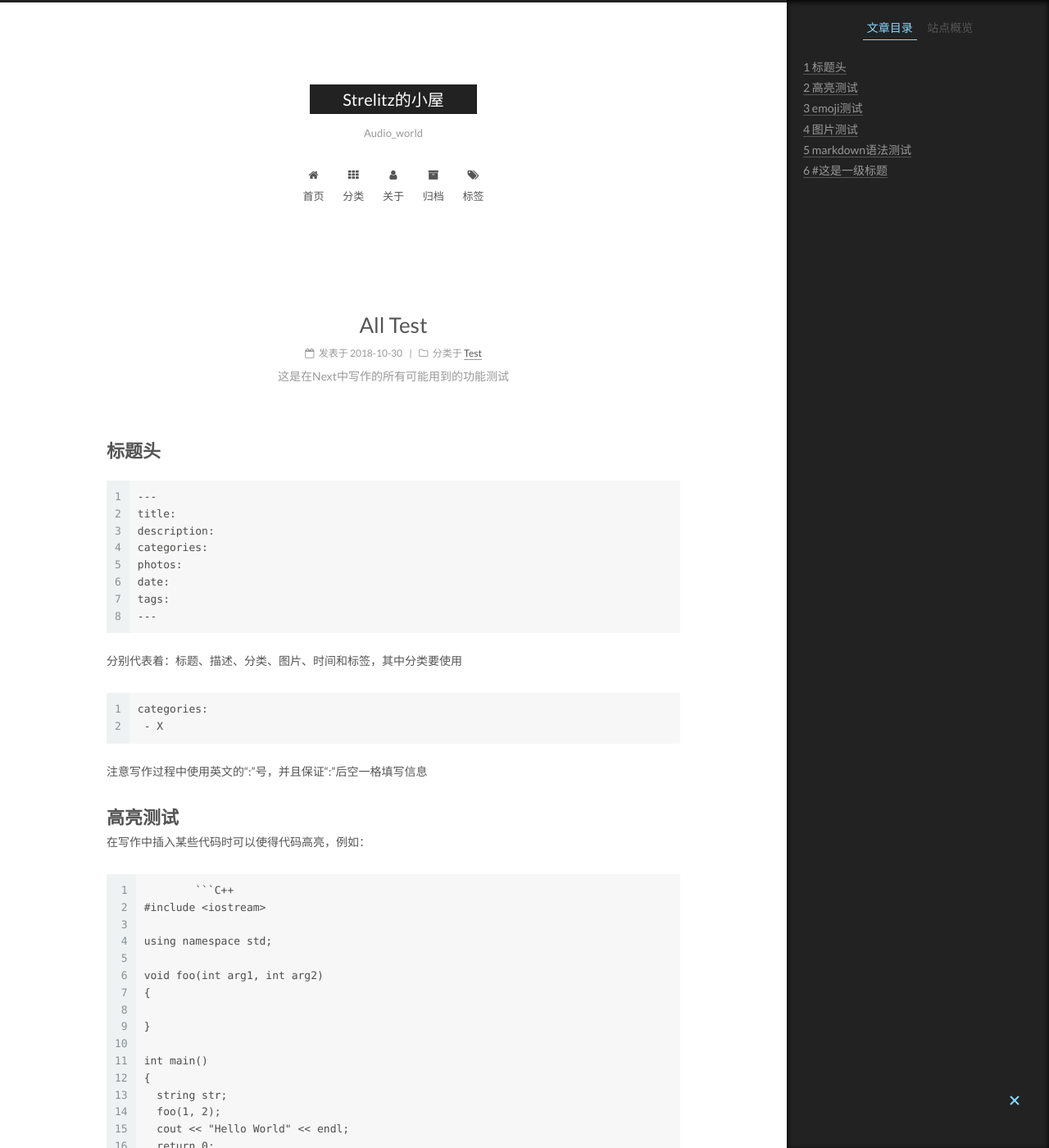
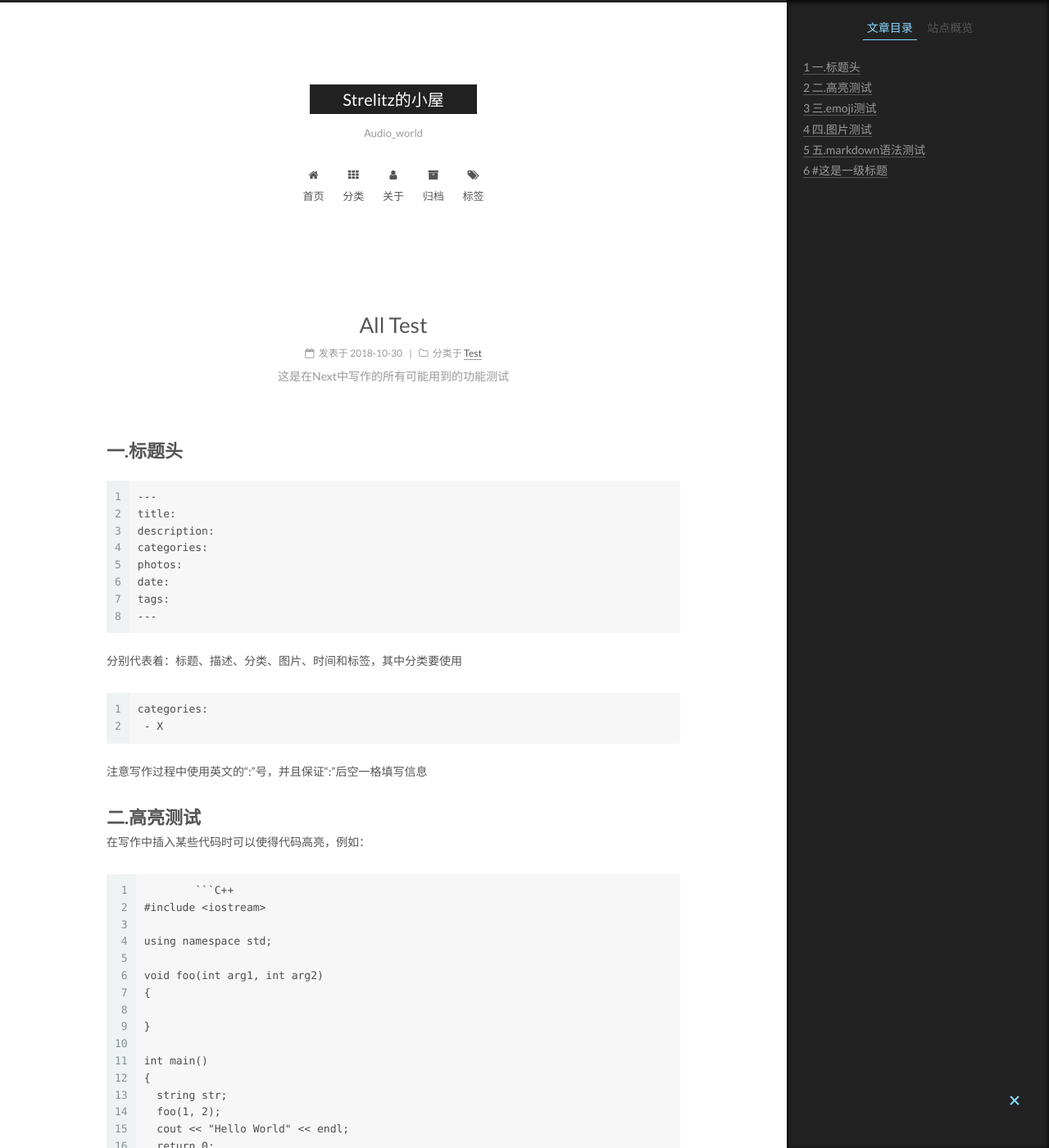
Before and after one commit to tangxuannnnn/strelitz.github.io, a Jekyll site: the page built from _posts/2018-10-30-all-test.md, in a window 1280 px wide and 1400 px high. Shown: the whole window at 82% size. Built offline with Jekyll 4.4.1, drawn with Linux system fonts in a browser that asks for light colours; emoji names are drawn with the system emoji font; some of the changed text lies outside the part shown.

Commit message:
Update _posts/2018-10-30-all-test.md

````diff
--- a/_posts/2018-10-30-all-test.md
+++ b/_posts/2018-10-30-all-test.md
@@ -6,7 +6,7 @@ categories:
 tags: 测试
 ---
 
-# 标题头
+# 一.标题头
 ```
 ---
 title:
@@ -24,7 +24,7 @@ categories:
 ```
 注意写作过程中使用英文的“:”号，并且保证“:”后空一格填写信息
 
-# 高亮测试
+# 二.高亮测试
 在写作中插入某些代码时可以使得代码高亮，例如：
 ```
 	```C++
@@ -66,7 +66,7 @@ int main()
 }
 ```
 
-# emoji测试
+# 三.emoji测试
 这里是emoji的测试。:smile: 哈哈
 
 全部的emoji表情详见:wink: :<https://www.webpagefx.com/tools/emoji-cheat-sheet/>
@@ -76,7 +76,7 @@ int main()
 :bowtie::smile::laughing::blush::smiley::relaxed::smirk:
 :heart_eyes::kissing_heart::kissing_closed_eyes::flushed::relieved::satisfied::grin:
 
-# 图片测试
+# 四.图片测试
 ## 标题图片
 这里指会出现在首页的以缩略图形式存在的图片,一行最多出现三张图，大小自动适应（应该）
 ```
@@ -89,8 +89,8 @@ photos:
 markdown语法同样适用，大小也是自适应的吧T-T，具体写在MD语法测试中
 ![Wallbase - dgnfly (wallbase.cc/wallpaper/1384450)](http://ww1.sinaimg.cn/large/81b78497jw1emfgts2pt4j21hc0u0k1c.jpg)
 
-# markdown语法测试
-## 标题
+# 五.markdown语法测试
+## (一)标题
 
 > # `#`这是一级标题
 > ## `##`这是二级标题
@@ -99,14 +99,14 @@ markdown语法同样适用，大小也是自适应的吧T-T，具体写在MD语
 > ##### `#####`这是五级标题
 > ###### `######`这是六级标题
 
-## 段落
+## (二)段落
 
 使用空一段来创建段落
 
 使用两个以上的空格
 来换行
 
-## 文字样式
+## (三)文字样式
 ### 加粗
 使用`**加粗**`或者`__加粗__`来对文字进行**加粗**
 ### 斜体
@@ -114,7 +114,7 @@ markdown语法同样适用，大小也是自适应的吧T-T，具体写在MD语
 ### 加粗&斜体
 使用`***加粗&斜体***`、`___加粗&斜体___`、`**_加粗&斜体_**`、`__*加粗&斜体*__`来对文字进行***加粗&斜体***
 
-## 引用
+## (四)引用
 单块引用使用`>`在段落前
 `> 单一段落引用`
 > 单一段落引用
````
